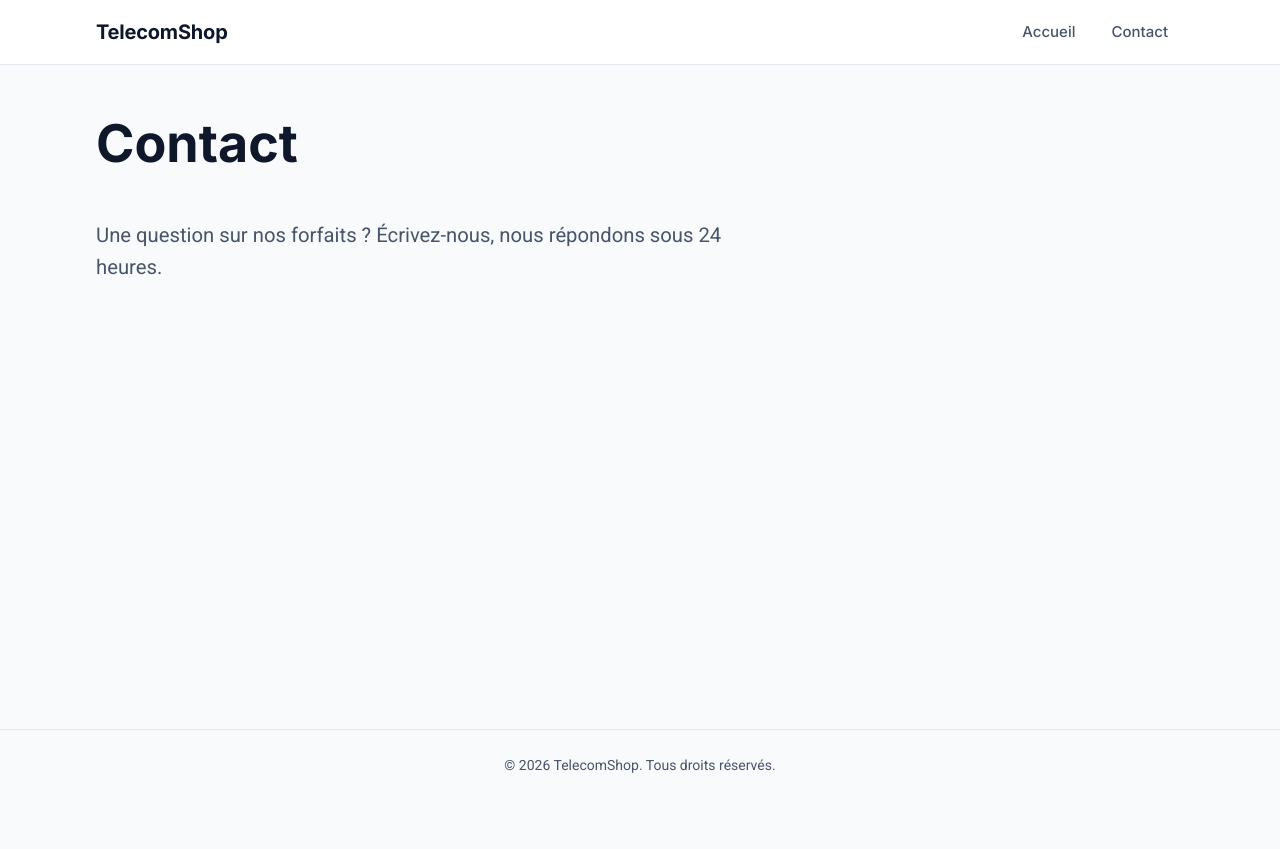
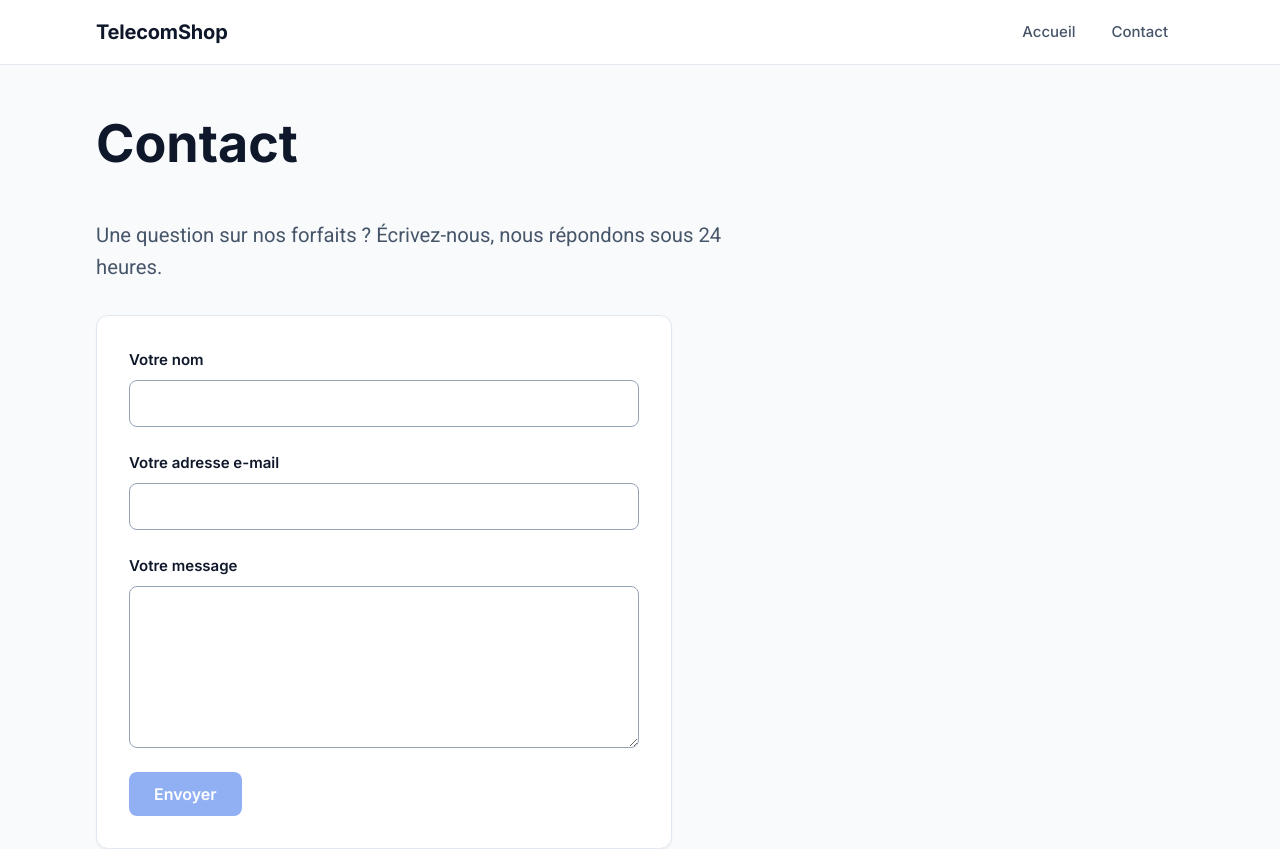
Before and after one commit to aleck2209/telecom-shop, an Angular app: page /contact in a window 1280 px wide. Shown: the top 849 px of the page. Before the commit the page ends 800 px from the top, so only its background shows below. Built offline with nearby package versions, Linux system fonts and the light colour scheme.

Commit message:
feat: réaliser le formulaire de contact à l'aide de ReactiveFormsModule.

```diff
--- a/src/app/contact/contact.css
+++ b/src/app/contact/contact.css
@@ -1,5 +1,16 @@
 :host {
   display: block;
+}
+
+/* Rappel du forfait choisi sur l'accueil : bordure bleue, pour le distinguer de la confirmation verte */
+.contact-plan {
+  max-width: 36rem;
+  margin: 0 0 var(--space-4);
+  padding: var(--space-3);
+  border-left: 4px solid var(--color-accent);
+  border-radius: var(--radius-sm);
+  background-color: var(--color-surface);
+  box-shadow: var(--shadow-sm);
 }
 
 /* Le formulaire : une carte blanche, champs empilés, largeur limitée pour la lisibilité */
--- a/src/app/contact/contact.html
+++ b/src/app/contact/contact.html
@@ -1,6 +1,39 @@
 <section class="page">
-    <div class="container">
-        <h1>Contact</h1>
-        <p class="page-intro">Une question sur nos forfaits ? Écrivez-nous, nous répondons sous 24 heures.</p>
-    </div>
+  <div class="container">
+    <h1>Contact</h1>
+    <p class="page-intro">
+      Une question sur nos forfaits ? Écrivez-nous, nous répondons sous 24 heures.
+    </p>
+    <form class="contact-form" [formGroup]="contactForm" (ngSubmit)="send()">
+      <div class="field">
+        <label for="contact-name" class="field-label">Votre nom</label>
+        <input class="input" type="text" id="contact-name" formControlName="name" />
+        @if (contactForm.controls.name.invalid  && contactForm.controls.name.touched){
+          <p class="field-error">Indiquez votre nom.</p>
+        }
+      </div>
+      <div class="field">
+        <label for="contact-email" class="field-label">Votre adresse e-mail</label>
+        <input class="input" type="email" id="contact-email" formControlName="email" />
+        @if (contactForm.controls.email.invalid && contactForm.controls.email.touched) {
+            <p class="field-error">Indiquez une adresse e-mail valide.</p>
+        }
+      </div>
+      <div class="field">
+        <label for="contact-message" class="field-label">Votre message</label>
+        <textarea class="input" id="contact-message" rows="5" formControlName="message"></textarea>
+        @if (contactForm.controls.message.invalid && contactForm.controls.message.touched) {
+            <p class="field-error">Votre message doit contenir au moins 10 caractères.</p>
+        }
+      </div>
+      <button type="submit" class="btn btn-primary" [disabled]="contactForm.invalid">
+        Envoyer
+      </button>
+    </form>
+    @if (sent) {
+      <p class="form-success" role="status">
+        Merci ! Nous vous répondrons à l'adresse {{ contactForm.value.email }}.
+      </p>
+    }
+  </div>
 </section>
--- a/src/app/contact/contact.ts
+++ b/src/app/contact/contact.ts
@@ -1,9 +1,22 @@
 import { Component } from '@angular/core';
+import { FormControl, FormGroup, ReactiveFormsModule, Validators } from '@angular/forms';
 
 @Component({
-  imports: [],
+  imports: [ReactiveFormsModule],
   selector: 'app-contact',
   styleUrl: './contact.css',
   templateUrl: './contact.html',
 })
-export class Contact {}
+export class Contact {
+  contactForm = new FormGroup({
+    name: new FormControl('', Validators.required),
+    email: new FormControl('', [Validators.required, Validators.email]),
+    message: new FormControl('', [Validators.required, Validators.minLength(10)])
+  });
+
+  sent: boolean = false;
+
+  send(): void {
+    this.sent = true;
+  }
+}
--- a/src/styles.css
+++ b/src/styles.css
@@ -160,6 +160,21 @@ textarea.input {
   border-color: var(--color-accent);
 }
 
+/* Champ en erreur : Angular ajoute ng-invalid (règle non respectée) et ng-touched (champ quitté) */
+.input.ng-invalid.ng-touched {
+  border-color: var(--color-error);
+}
+
+.input.ng-invalid.ng-touched:focus-visible {
+  outline-color: var(--color-error);
+}
+
+.field-error {
+  margin: 0;
+  color: var(--color-error);
+  font-size: 0.875rem;
+}
+
 .field-hint {
   margin: 0;
   color: var(--color-text-muted);
```
